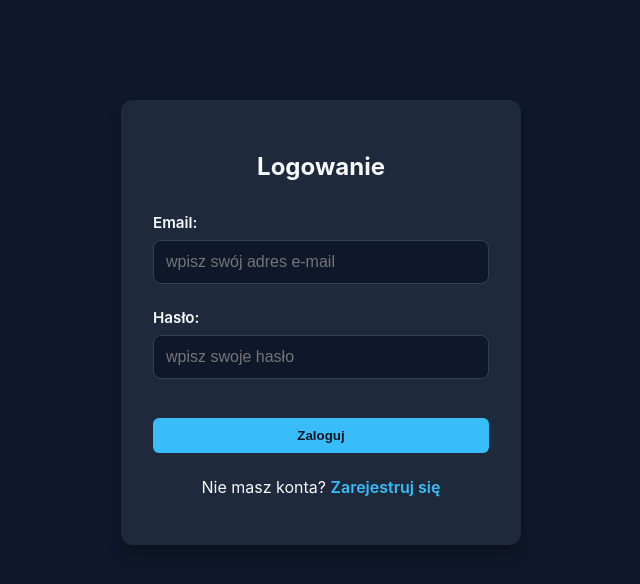
After one commit to M3T1X1/Anti_Spam_Classifier, a Flask app: page /login in a window 1280 px wide. The commit adds this page. Shown: the top 584 px of the page, without its empty margins (319-959 px from the left). Run offline with Flask 3, Linux system fonts and the light colour scheme.

Commit message:
feat: added login and registration feature, added models and sqlite database, changed ERD diagram to fit the project better

```diff
--- /dev/null
+++ b/database/__init__.py
@@ -0,0 +1,4 @@
+from .db import db, init_db
+from . import models
+
+__all__ = ['db', 'init_db', 'models']
--- a/requirements.txt
+++ b/requirements.txt
@@ -100,11 +100,10 @@ tenacity==9.1.4
 threadpoolctl==3.6.0
 tokenizers==0.22.2
 toml==0.10.2
-torch==2.13.0+rocm7.2
-torchvision==0.28.0+rocm7.2
+torch==2.13.0
+torchvision==0.28.0
 tqdm==4.68.4
 transformers==5.13.1
-triton-rocm==3.7.1
 typer==0.26.8
 typing-inspect==0.9.0
 typing-inspection==0.4.2
--- a/scripts/app.py
+++ b/scripts/app.py
@@ -1,19 +1,31 @@
 import os
+import sys
 import time
+from pathlib import Path
+from functools import wraps
+
+# Add parent directory to path so we can import database module
+sys.path.insert(0, str(Path(__file__).parent.parent))
+
+from flask import Flask, render_template, request, redirect, url_for, session, flash
+from transformers import pipeline
+from database.models import User, Message, Plot
+from database.db import db, init_db
+
 
 os.environ["HF_HUB_OFFLINE"] = "1"
-
-from pathlib import Path
-from flask import Flask, render_template, request
-from transformers import pipeline
 
 CURRENT_FILE = Path(__file__).resolve()
 BASE_DIR = CURRENT_FILE.parent.parent
 MODEL_DIR = str(BASE_DIR / 'distilbert_spam_model' )
 app = Flask(__name__)
+app.config['SQLALCHEMY_DATABASE_URI'] = 'sqlite:///' + os.path.join(BASE_DIR, 'db.sqlite3')
+app.config['SQLALCHEMY_TRACK_MODIFICATIONS'] = False
+app.secret_key = 'your-secret-key-change-this'
+init_db(app)
+
 
 classifier = None
-
 
 def get_classifier():
     global classifier
@@ -30,7 +42,6 @@ def get_classifier():
                 local_files_only=True
             )
 
-            # Koniec stopera
             elapsed_time = time.time() - start_time
             print(f"Model loaded in: {elapsed_time:.4f} seconds.")
 
@@ -43,13 +54,102 @@ def get_classifier():
     return classifier
 
 
+def login_required(f):
+    """Decorator to require login for routes"""
+    @wraps(f)
+    def decorated_function(*args, **kwargs):
+        if 'email' not in session:
+            flash('Zaloguj się, aby uzyskać dostęp', 'warning')
+            return redirect(url_for('login'))
+        return f(*args, **kwargs)
+    return decorated_function
+
+
 LABEL_MAP = {
     'LABEL_0': 'ham', 'LABEL_1': 'spam', 'LABEL_2': 'smishing',
     'ham': 'ham', 'spam': 'spam', 'smishing': 'smishing'
 }
 
+@app.route("/register", methods=["GET", "POST"])
+def register():
+    """User registration"""
+    if request.method == "POST":
+        email = request.form.get("email")
+        password = request.form.get("password")
+        password_confirm = request.form.get("password_confirm")
+        name = request.form.get("name")
+        surname = request.form.get("surname")
+
+        if not all([email, password, password_confirm, name, surname]):
+            flash('Wszystkie pola są wymagane', 'danger')
+            return redirect(url_for('register'))
+
+        if password != password_confirm:
+            flash('Hasła się nie zgadzają', 'danger')
+            return redirect(url_for('register'))
+
+        if len(password) < 6:
+            flash('Hasło musi mieć co najmniej 6 znaków', 'danger')
+            return redirect(url_for('register'))
+
+        if User.query.filter_by(email=email).first():
+            flash('Email już zarejestrowany', 'danger')
+            return redirect(url_for('register'))
+
+        user = User(email=email, name=name, surname=surname)
+        user.set_password(password)
+
+        try:
+            db.session.add(user)
+            db.session.commit()
+            flash('Rejestracja pomyślna! Możesz się teraz zalogować.', 'success')
+            return redirect(url_for('login'))
+        except Exception as e:
+            db.session.rollback()
+            flash(f'Błąd rejestracji: {str(e)}', 'danger')
+            return redirect(url_for('register'))
+
+    return render_template("register.html")
+
+
+@app.route("/login", methods=["GET", "POST"])
+def login():
+    """User login"""
+    if request.method == "POST":
+        email = request.form.get("email")
+        password = request.form.get("password")
+
+        if not email or not password:
+            flash('Email i hasło są wymagane', 'danger')
+            return redirect(url_for('login'))
+
+        user = User.query.filter_by(email=email).first()
+
+        if user and user.check_password(password):
+            session['email'] = email
+            session['name'] = user.name
+            session['surname'] = user.surname
+            flash(f'Zalogowano jako {user.name} {user.surname}!', 'success')
+            return redirect(url_for('index'))
+
+        flash('Email lub hasło nieprawidłowe', 'danger')
+        return redirect(url_for('login'))
+
+    return render_template("login.html")
+
+
+@app.route("/logout")
+def logout():
+    """User logout"""
+    session.clear()
+    flash('Wylogowano pomyślnie', 'info')
+    return redirect(url_for('login'))
+
+
 @app.route("/", methods=["GET", "POST"])
+@login_required
 def index():
+    """Main classifier page"""
     result = None
     if request.method == "POST":
         user_input = request.form.get("message")
@@ -63,11 +163,19 @@ def index():
                 raw_label = predictions[0]['label']
                 result = LABEL_MAP.get(raw_label, "unknown")
                 print(f"[DEBUG MAPPED RESULT] {result}")
+
+                message = Message(
+                    value=user_input.strip(),
+                    is_ham=(result == 'ham')
+                )
+                db.session.add(message)
+                db.session.commit()
+
             except Exception as err:
                 print(f"Error message: {str(err)}")
                 result = f"Internal error"
 
-    return render_template("index.html", result=result)
+    return render_template("index.html", result=result, user=session.get('name'))
 
 
 if __name__ == "__main__":
--- a/scripts/static/style.css
+++ b/scripts/static/style.css
@@ -16,6 +16,28 @@ body {
 }
 
 .main-wrapper { width: 100%; max-width: 600px; padding: 20px; }
+
+header {
+    margin-bottom: 2rem;
+}
+
+.header-top {
+    display: flex;
+    justify-content: space-between;
+    align-items: center;
+    margin-bottom: 1rem;
+}
+
+.header-top h1 {
+    margin: 0;
+}
+
+.user-info {
+    display: flex;
+    align-items: center;
+    gap: 1rem;
+    font-size: 0.9rem;
+}
 
 .card {
     background: var(--card-bg);
@@ -50,6 +72,34 @@ button {
 
 button:hover { opacity: 0.9; }
 
+.btn {
+    display: inline-block;
+    padding: 10px 20px;
+    border-radius: 6px;
+    font-weight: 600;
+    text-decoration: none;
+    text-align: center;
+    cursor: pointer;
+    border: none;
+    transition: opacity 0.2s;
+}
+
+.btn-primary {
+    background-color: var(--accent);
+    color: #0f172a;
+}
+
+.btn-primary:hover {
+    opacity: 0.9;
+}
+
+.btn-logout {
+    background-color: #ef4444;
+    color: white;
+    font-size: 0.85rem;
+    padding: 8px 16px;
+}
+
 .result-box {
     margin-top: 20px;
     padding: 15px;
@@ -61,3 +111,106 @@ button:hover { opacity: 0.9; }
 .ham { background: #065f46; color: #a7f3d0; }
 .spam { background: #991b1b; color: #fecaca; }
 .smishing { background: #92400e; color: #fde68a; }
+
+/* Auth forms */
+.auth-container {
+    width: 100%;
+    max-width: 400px;
+    display: flex;
+    justify-content: center;
+    align-items: center;
+    padding: 20px;
+}
+
+.auth-card {
+    background: var(--card-bg);
+    padding: 2rem;
+    border-radius: 12px;
+    box-shadow: 0 10px 15px -3px rgba(0, 0, 0, 0.3);
+    width: 100%;
+}
+
+.auth-card h2 {
+    text-align: center;
+    margin-bottom: 2rem;
+}
+
+.auth-form {
+    display: flex;
+    flex-direction: column;
+}
+
+.form-group {
+    margin-bottom: 1.5rem;
+}
+
+.form-group label {
+    display: block;
+    margin-bottom: 0.5rem;
+    font-weight: 600;
+    font-size: 0.95rem;
+}
+
+.form-group input {
+    width: 100%;
+    padding: 12px;
+    background: #0f172a;
+    border: 1px solid #334155;
+    color: white;
+    border-radius: 8px;
+    box-sizing: border-box;
+    font-size: 1rem;
+}
+
+.form-group input:focus {
+    outline: none;
+    border-color: var(--accent);
+    box-shadow: 0 0 0 3px rgba(56, 189, 248, 0.1);
+}
+
+.auth-link {
+    text-align: center;
+    margin-top: 1.5rem;
+}
+
+.auth-link a {
+    color: var(--accent);
+    text-decoration: none;
+    font-weight: 600;
+}
+
+.auth-link a:hover {
+    text-decoration: underline;
+}
+
+/* Alerts */
+.alert {
+    padding: 12px 15px;
+    margin-bottom: 1rem;
+    border-radius: 8px;
+    font-weight: 500;
+}
+
+.alert-success {
+    background: #065f46;
+    color: #a7f3d0;
+    border: 1px solid #10b981;
+}
+
+.alert-danger {
+    background: #7c2d12;
+    color: #fed7aa;
+    border: 1px solid #f97316;
+}
+
+.alert-warning {
+    background: #92400e;
+    color: #fde68a;
+    border: 1px solid #eab308;
+}
+
+.alert-info {
+    background: #0c4a6e;
+    color: #bae6fd;
+    border: 1px solid #0284c7;
+}
--- /dev/null
+++ b/scripts/templates/login.html
@@ -0,0 +1,42 @@
+<!DOCTYPE html>
+<html lang="pl">
+<head>
+    <meta charset="UTF-8">
+    <meta name="viewport" content="width=device-width, initial-scale=1.0">
+    <title>Logowanie</title>
+    <link rel="stylesheet" href="{{ url_for('static', filename='style.css') }}">
+</head>
+<body>
+    <div class="auth-container">
+        <div class="auth-card">
+            <h2>Logowanie</h2>
+
+            {% with messages = get_flashed_messages(with_categories=true) %}
+                {% if messages %}
+                    {% for category, message in messages %}
+                        <div class="alert alert-{{ category }}">{{ message }}</div>
+                    {% endfor %}
+                {% endif %}
+            {% endwith %}
+
+            <form method="POST" class="auth-form">
+                <div class="form-group">
+                    <label for="email">Email:</label>
+                    <input type="email" id="email" name="email" placeholder="wpisz swój adres e-mail" required>
+                </div>
+
+                <div class="form-group">
+                    <label for="password">Hasło:</label>
+                    <input type="password" id="password" name="password" placeholder="wpisz swoje hasło" required>
+                </div>
+
+                <button type="submit" class="btn btn-primary">Zaloguj</button>
+            </form>
+
+            <p class="auth-link">
+                Nie masz konta? <a href="{{ url_for('register') }}">Zarejestruj się</a>
+            </p>
+        </div>
+    </div>
+</body>
+</html>
```
Also changed, not shown: database/db.py (added, +11 -0 lines), database/models.py (added, +37 -0 lines), scripts/Starting_Script.sql (deleted, +0 -38 lines), scripts/templates/index.html (+17 -1 lines), scripts/templates/register.html (added, +57 -0 lines), ERD.jpeg (added), ERD.png (deleted), 1 other file.
